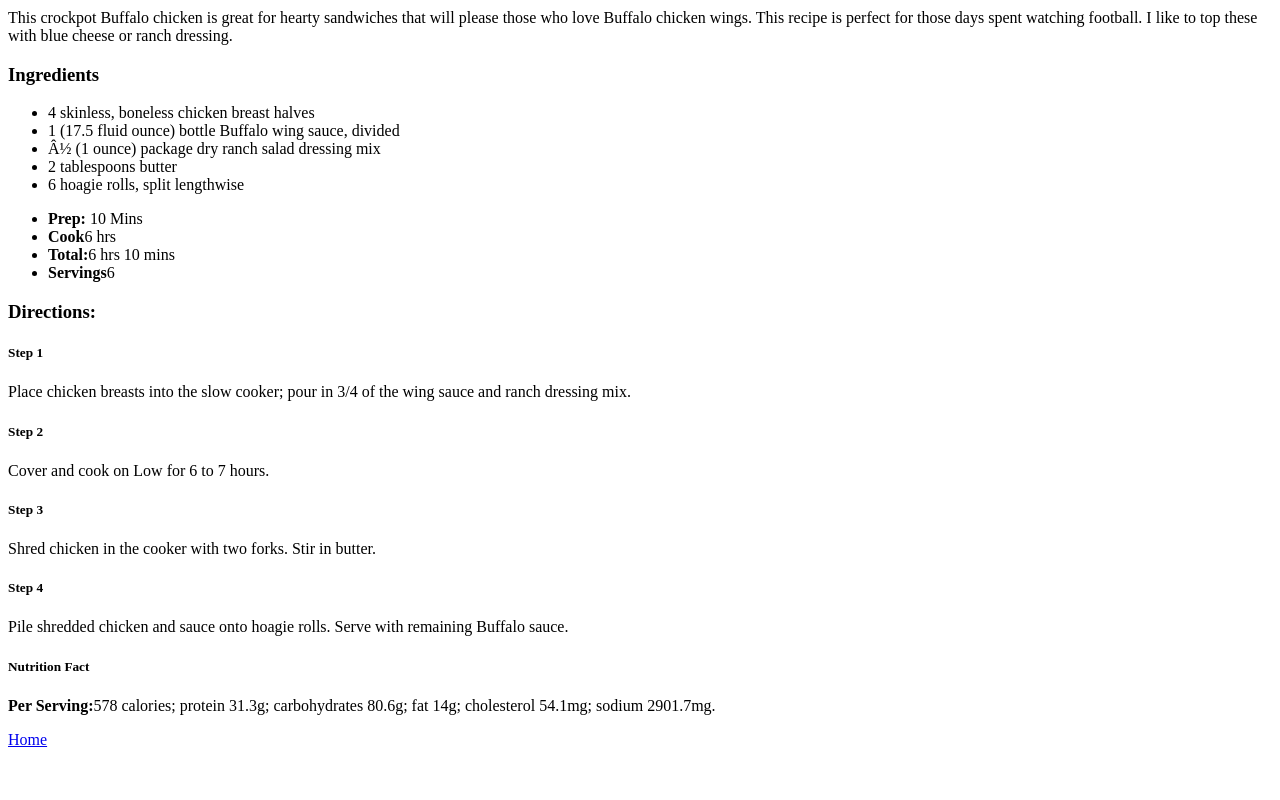
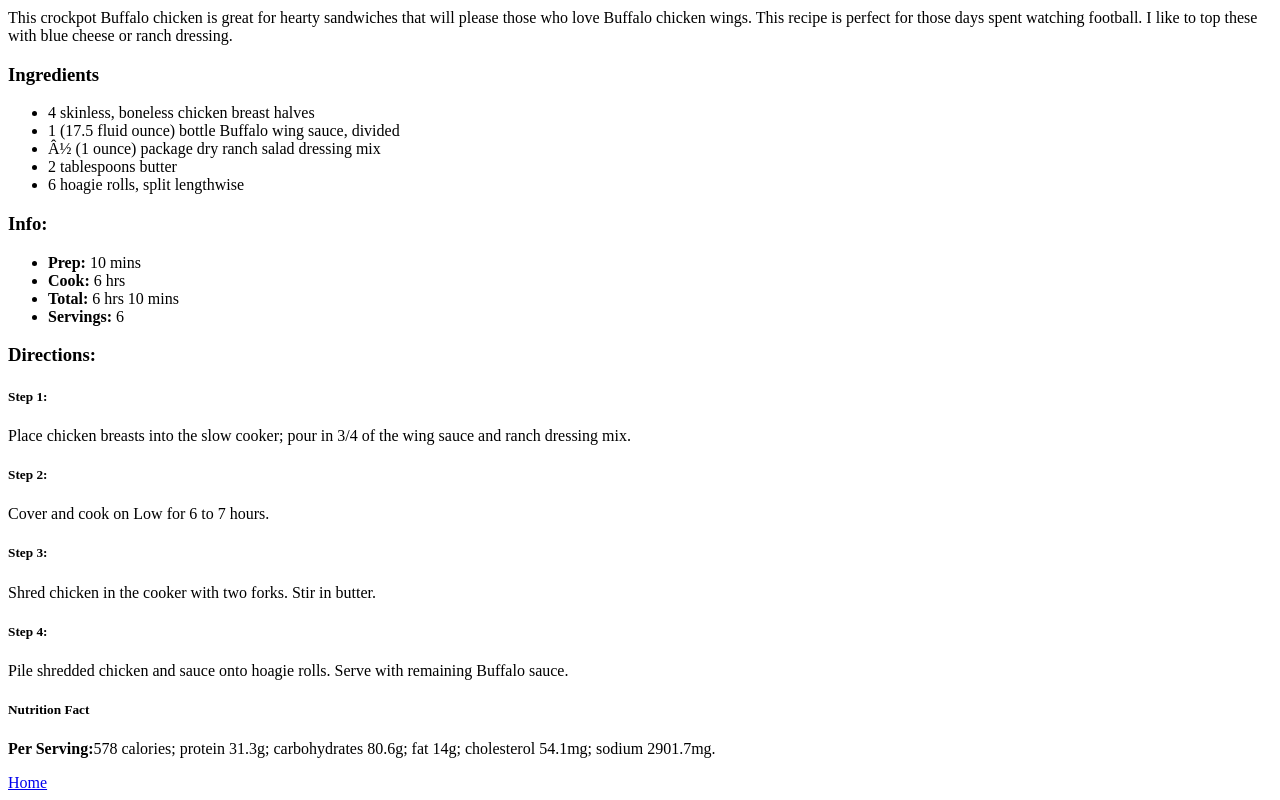
Before and after one commit to Rpaez2607/odin-recipes, a plain HTML site: page recipes/chickensandwich.html in a window 1280 px wide. Shown: the part 452-1252 px from the top of the page. Before the commit the page ends 1209 px from the top, so only its background shows below. Drawn offline with Linux system fonts and the light colour scheme.

Commit message:
Fix typos
Fixed typos on all html files and fixed page layout

```diff
--- a/recipes/chickensandwich.html
+++ b/recipes/chickensandwich.html
@@ -16,20 +16,21 @@
                     <li>2 tablespoons butter</li>
                     <li>6 hoagie rolls, split lengthwise</li>
                 </ul>
+        <h3>Info:</h3>
             <ul>
-                <li><strong>Prep:</strong> 10 Mins</li>
-                <li><strong>Cook</strong>6 hrs</li>
-                <li><strong>Total:</strong>6 hrs 10 mins</li>
-                <li><strong>Servings</strong>6</li>
+                <li><strong>Prep:</strong> 10 mins</li>
+                <li><strong>Cook:</strong> 6 hrs</li>
+                <li><strong>Total:</strong> 6 hrs 10 mins</li>
+                <li><strong>Servings:</strong> 6</li>
             </ul>
                 <h3>Directions:</h3>
-                    <h5>Step 1</h5>
+                    <h5>Step 1:</h5>
                         <p>Place chicken breasts into the slow cooker; pour in 3/4 of the wing sauce and ranch dressing mix.</p>
-                    <h5>Step 2</h5>
+                    <h5>Step 2:</h5>
                 <p>Cover and cook on Low for 6 to 7 hours.</p>
-                    <h5>Step 3</h5>
+                    <h5>Step 3:</h5>
                         <p>Shred chicken in the cooker with two forks. Stir in butter.</p>
-                    <h5>Step 4</h5>
+                    <h5>Step 4:</h5>
                 <p>Pile shredded chicken and sauce onto hoagie rolls. Serve with remaining Buffalo sauce.</p>
                     <h5>Nutrition Fact</h5>
                         <p><strong>Per Serving:</strong>578 calories; protein 31.3g; carbohydrates 80.6g; fat 14g; cholesterol 54.1mg; sodium 2901.7mg.</p>
```
Also changed, not shown: recipes/chickenpasta.html (+18 -9 lines), recipes/frenchtoast.html (+8 -6 lines).
